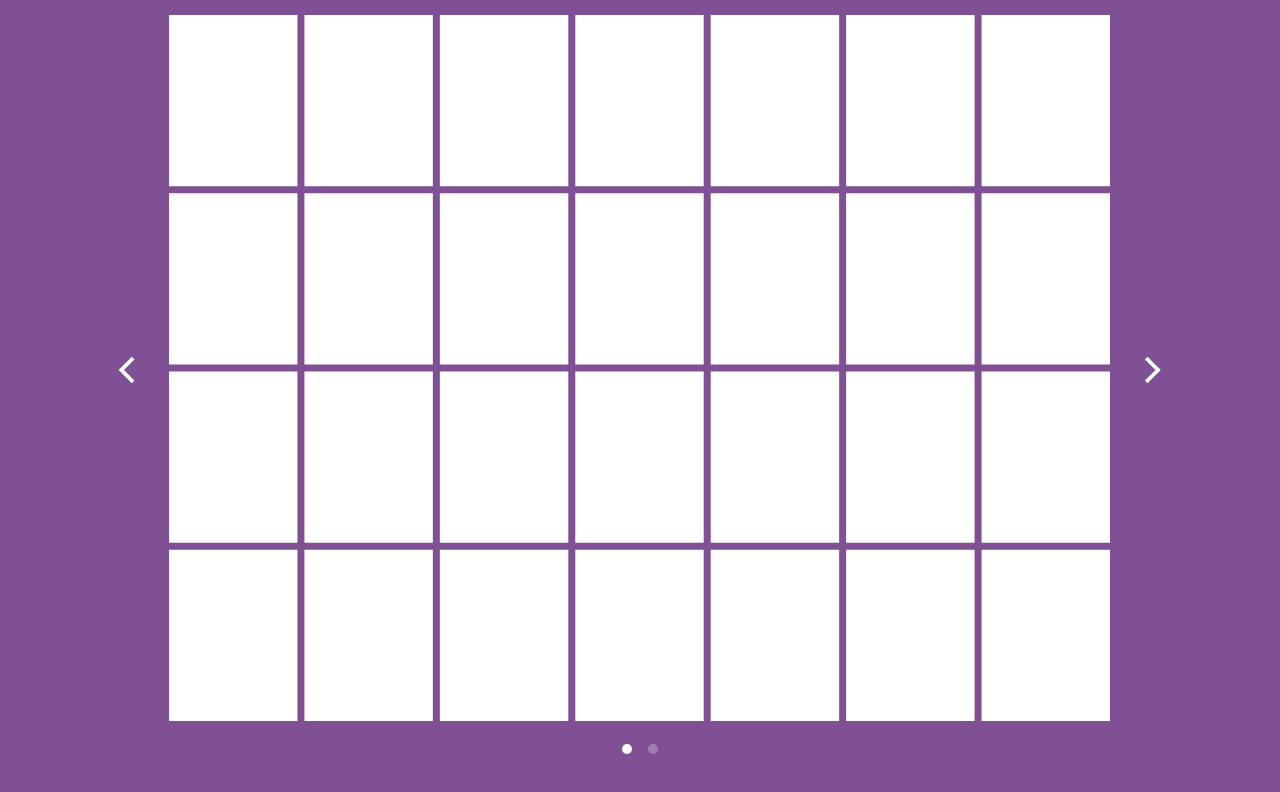
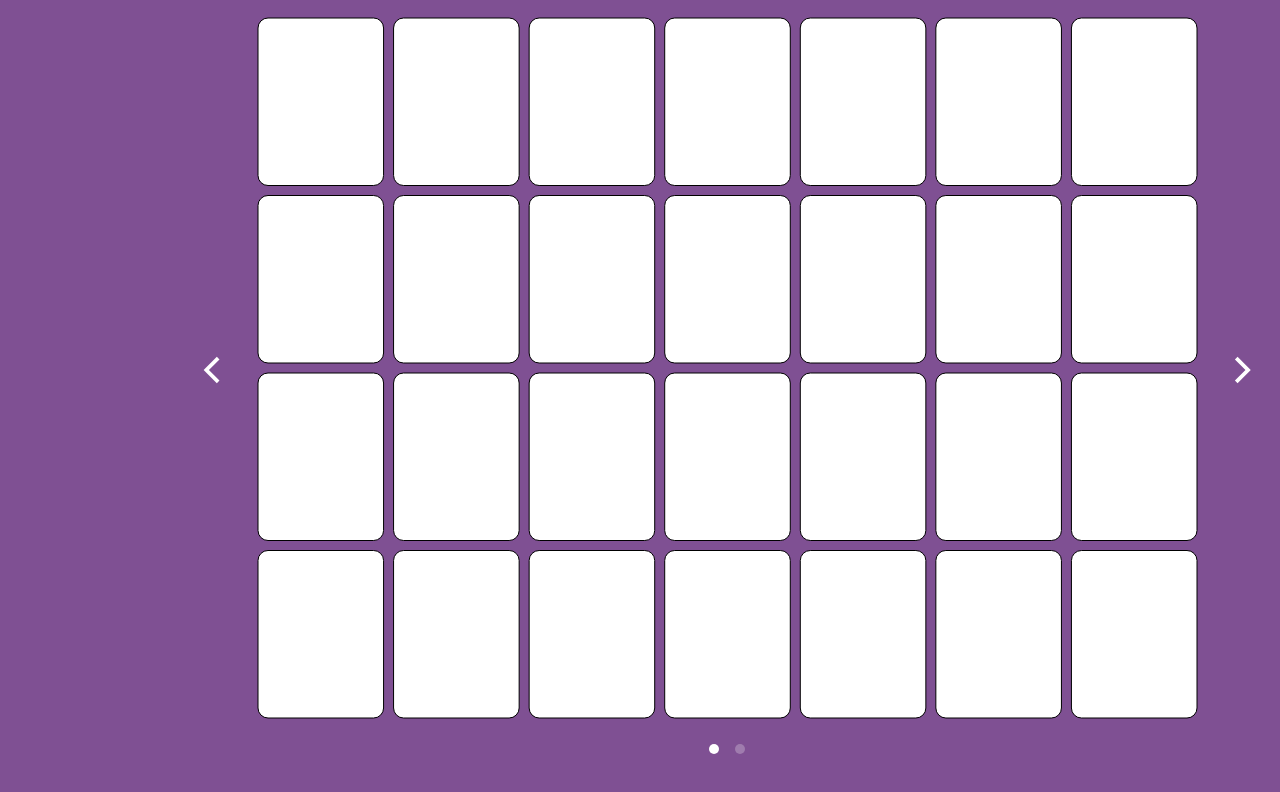
Before and after one commit to gonzaleznicolas/SixNimmt, a plain HTML site: page index.html in a window 1280 px wide. Drawn offline with nearby package versions, Linux system fonts and the light colour scheme.

Commit message:
making it pretty. cards rounded.

```diff
--- a/css/main.css
+++ b/css/main.css
@@ -10,7 +10,7 @@ body{
 .gallery {
 	background: #7f5093;
 	width: 100%;
-	margin: auto;
+	margin-left: auto;
 	visibility: hidden;
 }
 
--- a/index.html
+++ b/index.html
@@ -15,10 +15,10 @@
 <body>
 	<div class="gallery">
 		<div class="galleryCell">
-			<canvas id="gameCanvas" width="400" height="320"></canvas>
+			<canvas id="gameCanvas" width="400" height="320">Your browser does not support this game.</canvas>
 		</div>
 		<div class="galleryCell">
-			<canvas id="handCanvas" width="400" height="320"></canvas>
+			<canvas id="handCanvas" width="400" height="320">Your browser does not support this game.</canvas>
 		</div>
 	</div>
 </body>
--- a/js/views/sixNimmtView.js
+++ b/js/views/sixNimmtView.js
@@ -4,7 +4,7 @@
 const cardHeightToWidthFactor = 3/4;
 const numberOfRows = 4;
 const numberOfCols = 7;
-const margin = 7; // pixels
+const margin = 10; // pixels
 
 class SixNimmtView {
 	constructor(sixNimmtModel) {
@@ -58,11 +58,25 @@ class SixNimmtView {
 
 	drawCard(x, y)
 	{
-		this._gameCtx.beginPath();
-		this._gameCtx.rect(x, y, this._cardWidth, this._cardHeight);
 		this._gameCtx.fillStyle = "white";
-		this._gameCtx.fill();
-		this._gameCtx.closePath();
+		this.roundedRect(this._gameCtx, x, y, this._cardWidth, this._cardHeight, margin);
+	}
+
+	roundedRect(ctx, x, y, width, height, radius)
+	{
+		ctx.beginPath();
+		ctx.moveTo(x, y + radius);
+		ctx.lineTo(x, y + height - radius);
+		ctx.arcTo(x, y + height, x + radius, y + height, radius);
+		ctx.lineTo(x + width - radius, y + height);
+		ctx.arcTo(x + width, y + height, x + width, y + height-radius, radius);
+		ctx.lineTo(x + width, y + radius);
+		ctx.arcTo(x + width, y, x + width - radius, y, radius);
+		ctx.lineTo(x + radius, y);
+		ctx.arcTo(x, y, x, y + radius, radius);
+		ctx.fill();
+		ctx.stroke();
+		ctx.closePath();
 	}
 
 	setUpFlickity()
```
